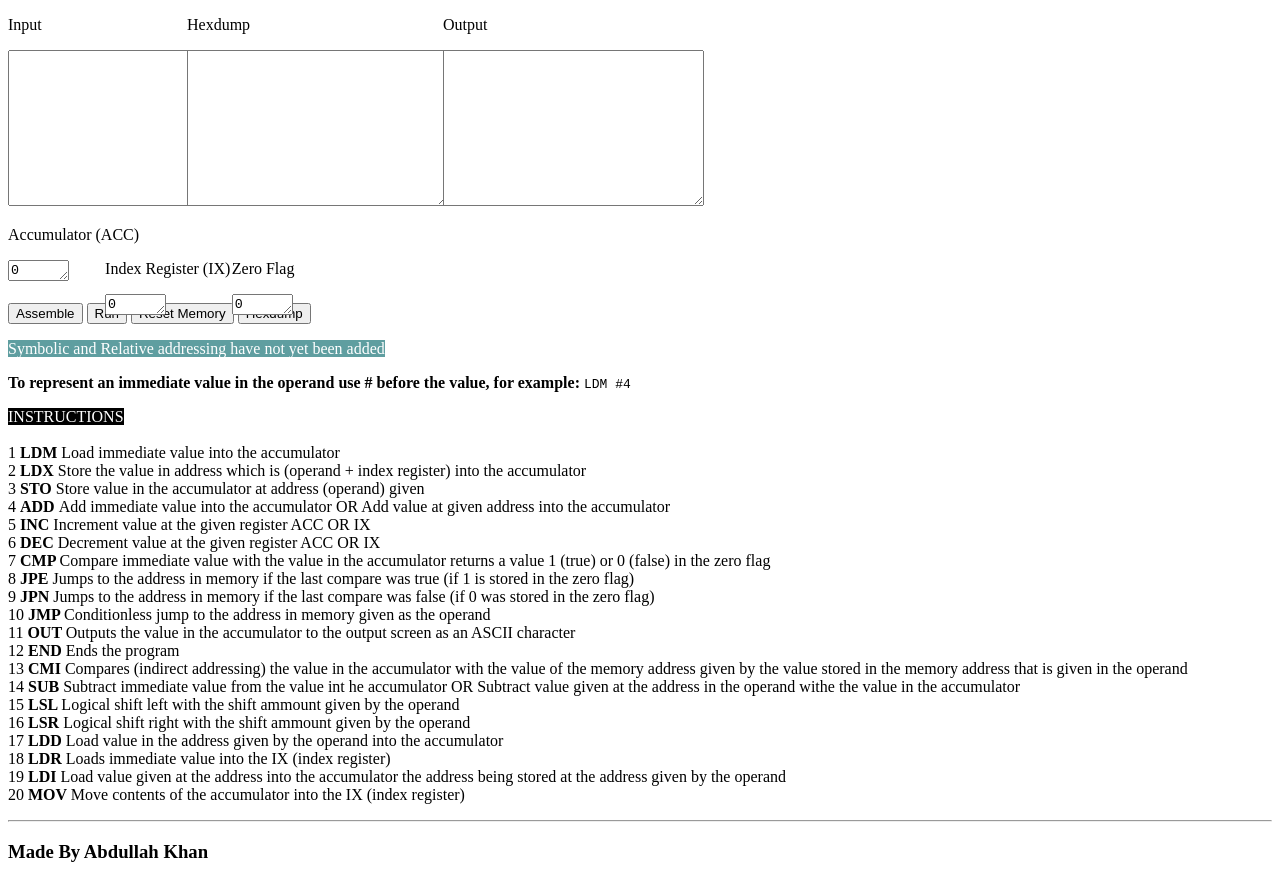
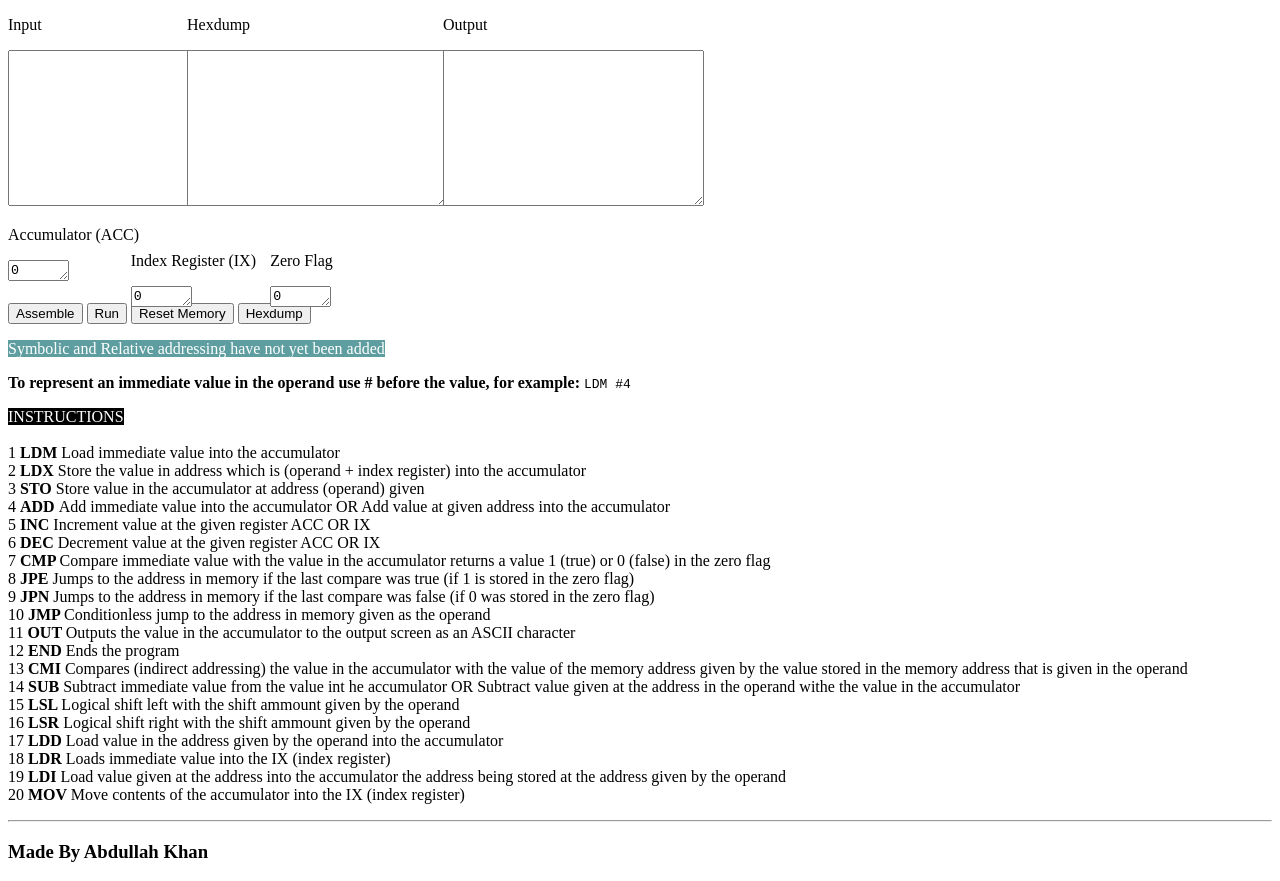
Before and after one commit to pcinterpreter/asm, a plain HTML site: page index.html in a window 1280 px wide. Drawn offline with Linux system fonts and the light colour scheme.

Commit message:
Add files via upload

```diff
--- a/style.css
+++ b/style.css
@@ -6,8 +6,8 @@
 
 .ix{
     position: absolute;
-    right: 82%;
-    top: 30.5%
+    right: 80%;
+    top: 29.5%
 }
 
 .output{
@@ -18,6 +18,6 @@
 
 .zf{
     position: absolute;
-    right: 77%;
-    top: 30.5%
+    right: 74%;
+    top: 29.5%
 }
```
